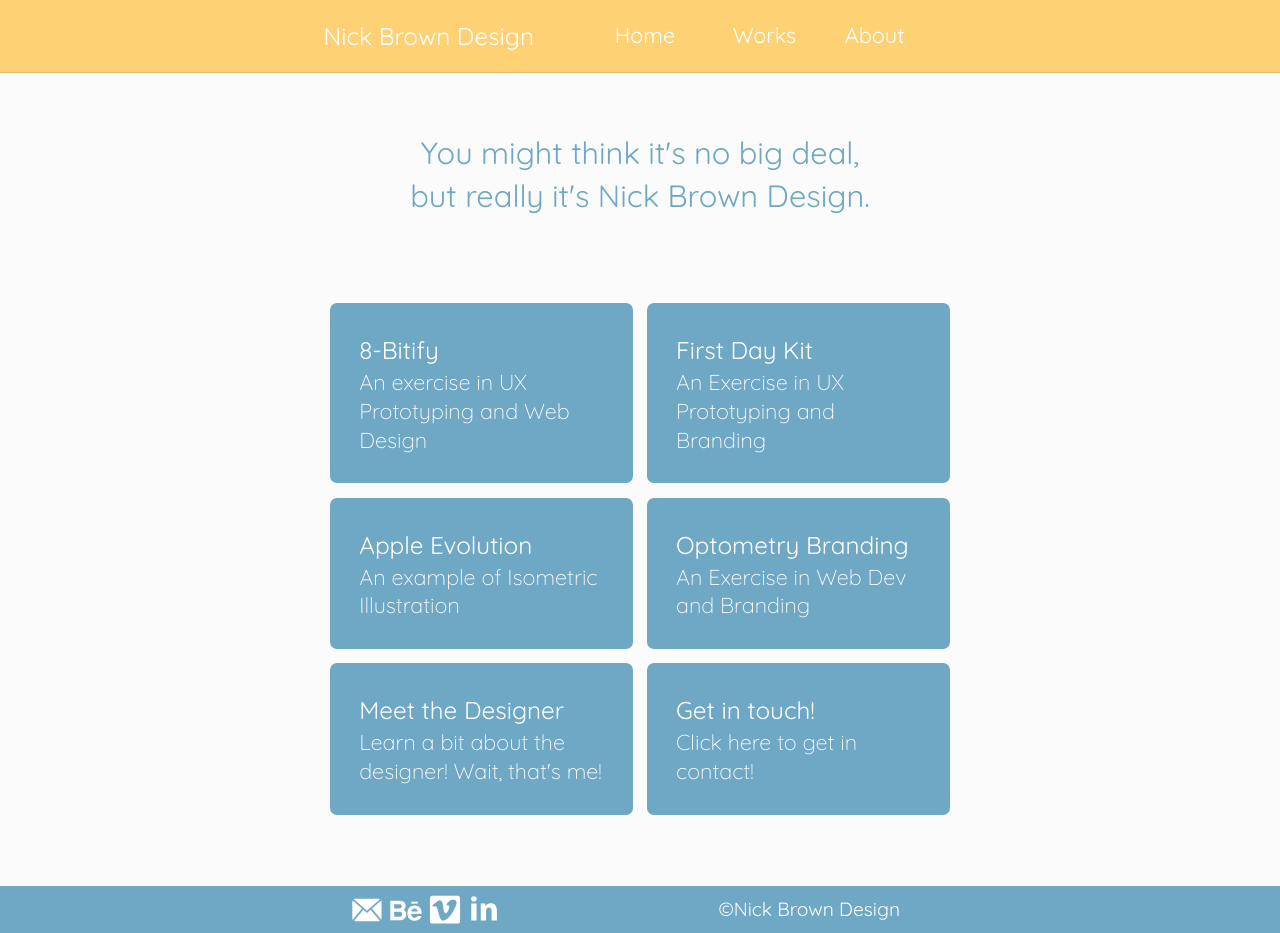
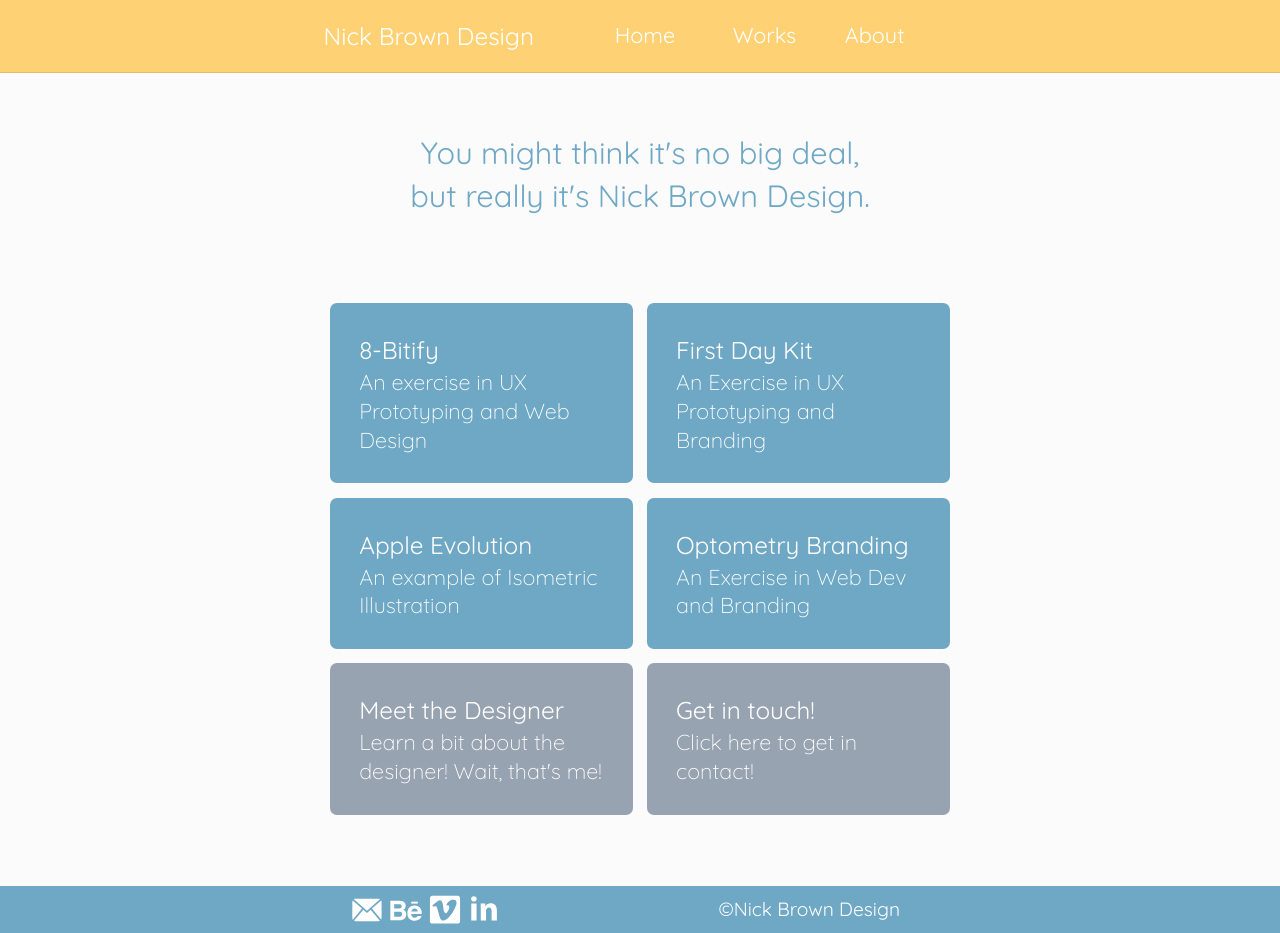
Before and after one commit to nicktgbrown/portfolio-site, a Jekyll site: the page built from index.html, in a window 1280 px wide. Built offline with Jekyll 4.4.1, drawn with Linux system fonts in a browser that asks for light colours; some web fonts are replaced.

Commit message:
Change colour of non-portfolio cards

```diff
--- a/css/main.css
+++ b/css/main.css
@@ -74,6 +74,17 @@ footer h4 {
 }
 
 .card p {
+  font-weight: 100;
+  font-family: 'Quicksand', sans-serif;
+}
+
+.card-1 {
+  background-color: #98a3b2;
+  border-radius: 7px;
+  color: #fff;
+}
+
+.card-1 p {
   font-weight: 100;
   font-family: 'Quicksand', sans-serif;
 }
--- a/index.html
+++ b/index.html
@@ -33,13 +33,13 @@ priority: .8
         </div>
       </a>
       <a href="{{site.baseurl}}/about.html" class="unit unit-xs-1 unit-s-1 unit-m-1 unit-l-1-2 unit-xl-1-2 gutter-1-4">
-        <div class="card island push-1-2">
+        <div class="card-1 island push-1-2">
           <h3 class="giga push-0">Meet the Designer</h3>
           <p class="mega push-0">Learn a bit about the designer! Wait, that's me!</p>
         </div>
       </a>
       <a itemprop="email" href="mailto:whatsup@nickbrowndesign.ca" class="unit unit-xs-1 unit-s-1 unit-m-1 unit-l-1-2 unit-xl-1-2 gutter-1-4">
-        <div class="card island push-1-2">
+        <div class="card-1 island push-1-2">
           <h3 class="giga push-0">Get in touch!</h3>
           <p class="mega push-0">Click here to get in contact!</p>
         </div>
```
